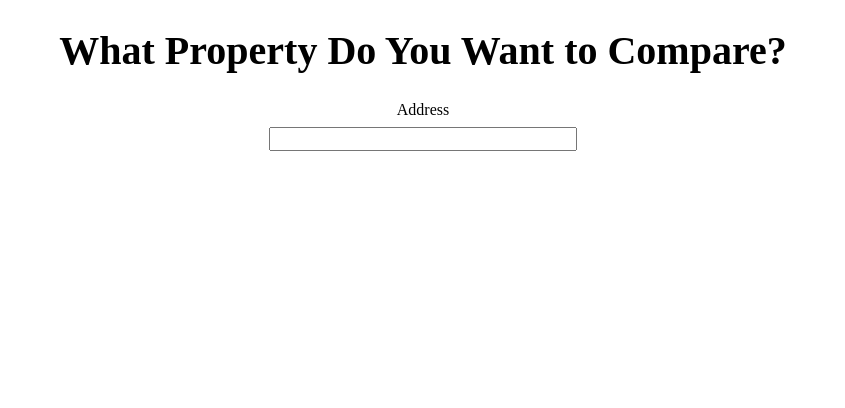
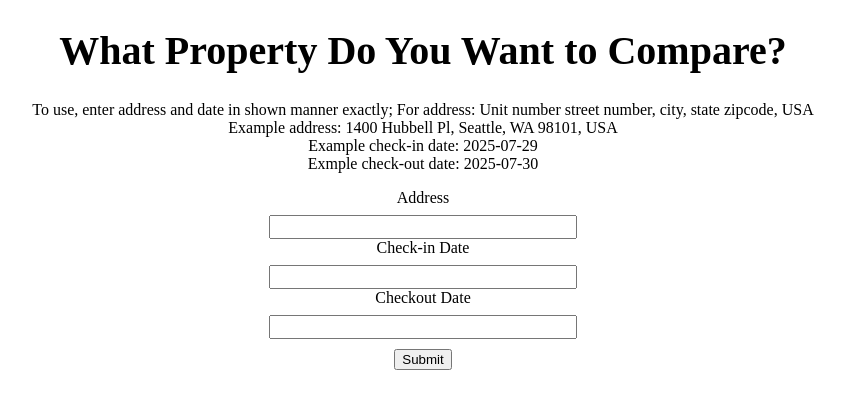
Before and after one commit to valtahomes/summer, a plain HTML site: page index.html in a window 1280 px wide. Shown: the whole page, without its empty margins (217-1062 px from the left). Drawn offline with Linux system fonts and the light colour scheme.

Commit message:
Update index.html
redesign webpage, foundation for javascript

```diff
--- a/index.html
+++ b/index.html
@@ -7,17 +7,34 @@
       font-family: "Times New Roman", Times, serif;
       font-size: 40px;
     }
-    #link {
+    #address {
+      display: block;
+      margin: 0 auto;
+      width: 300px;
+      font-size: 16px;
+    }
+    #checkindate {
+      display: block;
+      margin: 0 auto;
+      width: 300px;
+      font-size: 16px;
+    }
+    #checkoutdate {
       display: block;
       margin: 0 auto;
       width: 300px;
       font-size: 16px;
     }
 
+
     label {
       display: block;
       text-align: center;
       margin-bottom: 8px;
+    }
+    button {
+      display: block;
+      margin: 10px auto;
     }
   </style>
 </head>
@@ -26,8 +43,21 @@
     <h1 class="page-title">What Property Do You Want to Compare?</h1>
   </header>
   <main>
-    <label for="link">Address</label>
-    <input type="text" id="link" name="link" size="40">
+    <p style="text-align: center">To use, enter address and date in shown manner exactly; For address: Unit number street number, city, state zipcode, USA<br>Example address: 1400 Hubbell Pl, Seattle, WA 98101, USA <br> Example check-in date: 2025-07-29 <br> Exmple check-out date: 2025-07-30</p>
+    <label for="address">Address</label>
+    <input type="text" id="address" name="address" size="40">
+    <label for="checkindate">Check-in Date</label>
+    <input type="text" id="checkindate" name="checkindate" size="40">
+    <label for="checkoutdate">Checkout Date</label>
+    <input type="text" id="checkoutdate" name="checkoutdate" size="40">
+    <button onclick="processInput()">Submit</button>
+    <script>
+      function processInputs() {
+        const address = document.getElementById('address').value;
+        const checkindate = document.getElementById('checkindate').value;
+        const checkoutdate = document.getElementById('checkoutdate').value;
+      }
+  </script>
   </main>
 </body>
 </html>
```
